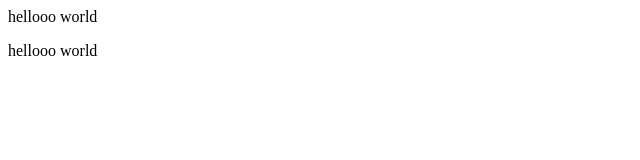
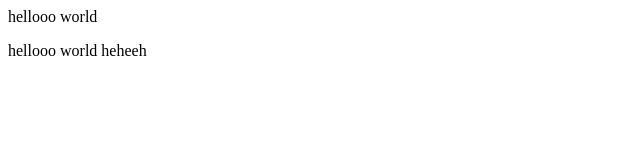
Before and after one commit to simran-mulla/local_repoo, a plain HTML site: page index.html in a window 1280 px wide. Shown: the full height of the page, 0-640 px from the left. Drawn offline with Linux system fonts and the light colour scheme.

Commit message:
added hehe

```diff
--- a/index.html
+++ b/index.html
@@ -1,2 +1,2 @@
 <p>hellooo world</pp>
-<p>hellooo world</pp>
+<p>hellooo world heheeh</pp>
```
